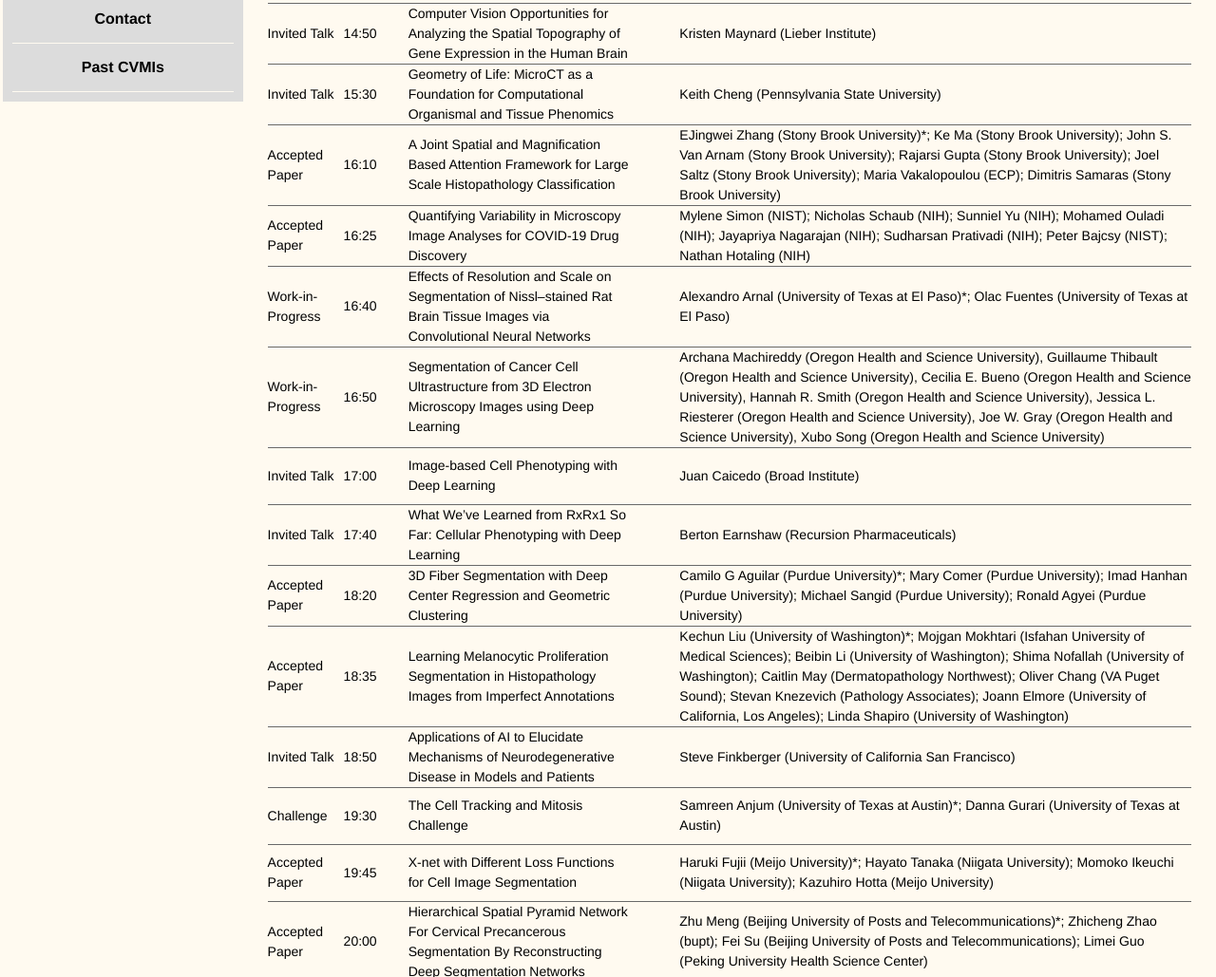
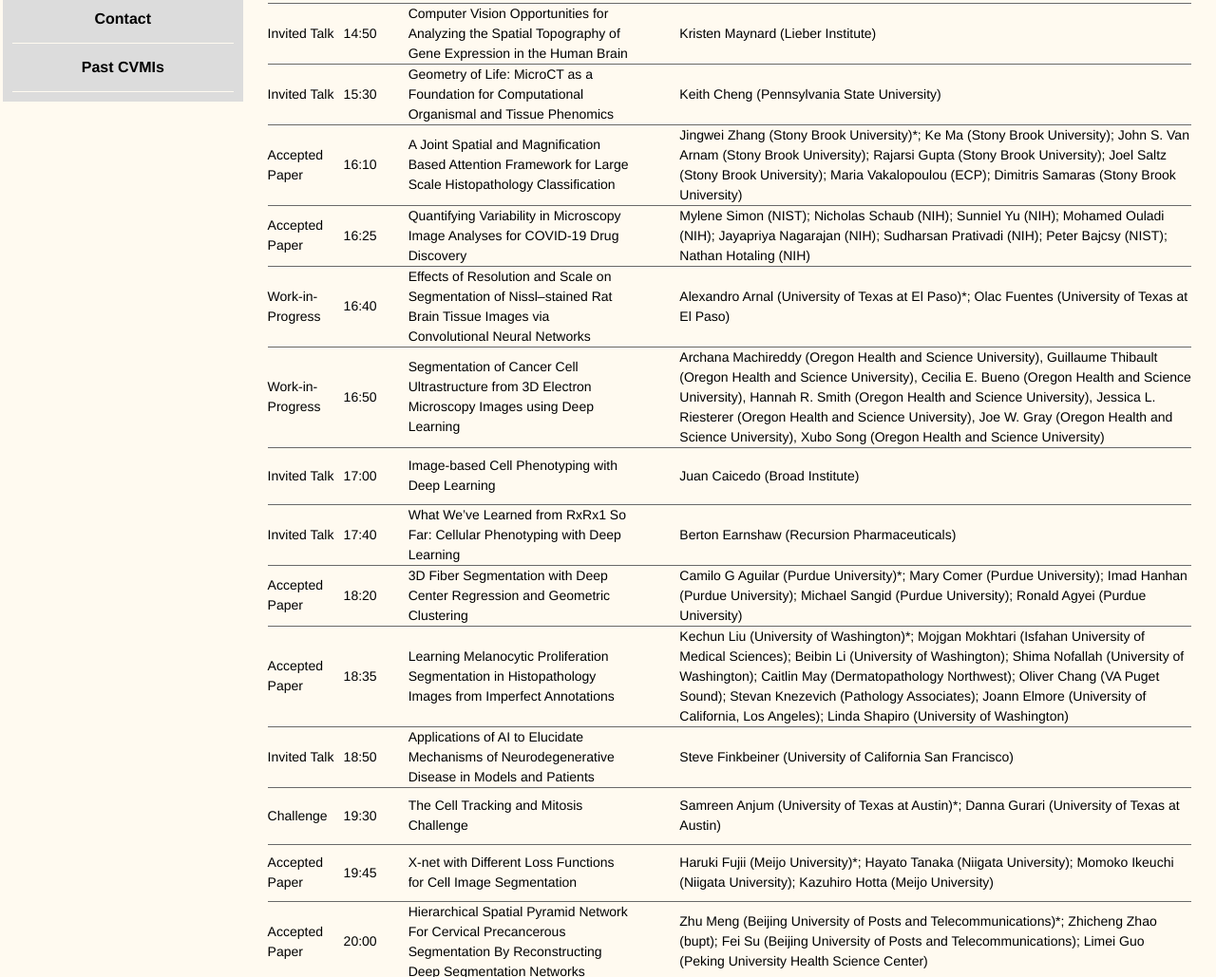
Before and after one commit to cvmi2021/cvmi2021.github.io, a plain HTML site: page program.html in a window 1280 px wide. Shown: the part 859-1888 px from the top of the page at 95% size. Drawn offline with Linux system fonts and the light colour scheme.

Commit message:
fix typo

```diff
--- a/program.html
+++ b/program.html
@@ -134,7 +134,7 @@
             			<td>Accepted Paper</td>
             			<td>16:10</td>
             			<td>A Joint Spatial and Magnification Based Attention Framework for Large Scale Histopathology Classification</td>
-						<td>EJingwei Zhang (Stony Brook University)*; Ke Ma (Stony Brook University); John S. Van Arnam (Stony Brook University); Rajarsi Gupta (Stony Brook University); Joel Saltz (Stony Brook University); Maria Vakalopoulou (ECP); Dimitris Samaras (Stony Brook University)</td>
+						<td>Jingwei Zhang (Stony Brook University)*; Ke Ma (Stony Brook University); John S. Van Arnam (Stony Brook University); Rajarsi Gupta (Stony Brook University); Joel Saltz (Stony Brook University); Maria Vakalopoulou (ECP); Dimitris Samaras (Stony Brook University)</td>
             		</tr>
             		<tr>
             			<td>Accepted Paper</td>
@@ -182,7 +182,7 @@
             			<td>Invited Talk</td>
             			<td>18:50</td>
             			<td>Applications of AI to Elucidate Mechanisms of Neurodegenerative Disease in Models and Patients</td>
-						<td>Steve Finkberger (University of California San Francisco)</td>
+						<td>Steve Finkbeiner (University of California San Francisco)</td>
             		</tr>
 			<tr>
 				<td>Challenge</td>
```
Also changed, not shown: img/images/neuron crop.jpg (added).
